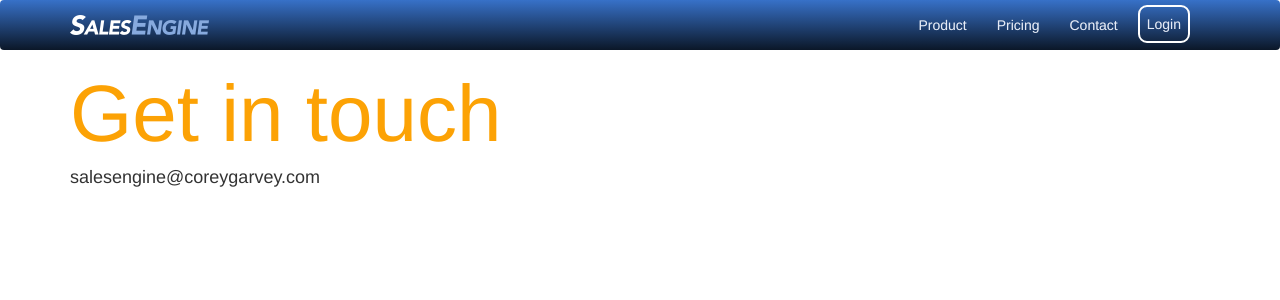
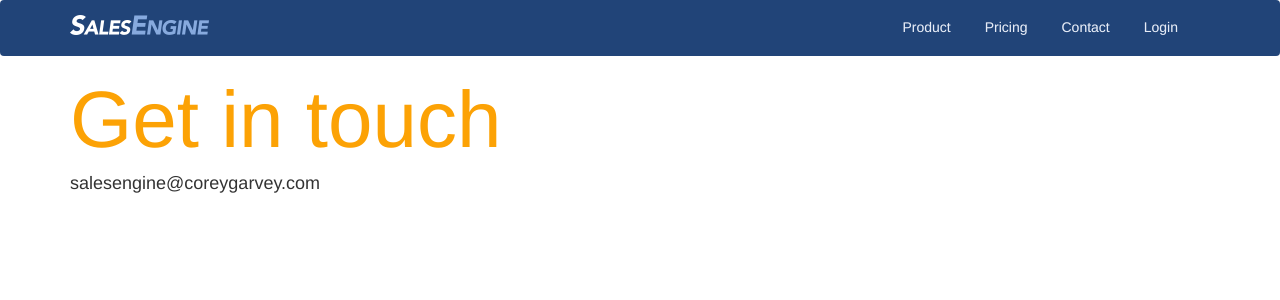
Before and after one commit to coreygarvey/deetboard, a Django app: page /contact/ in a window 1280 px wide. Shown: the top 300 px of the page. Run offline with Django 3.2, Linux system fonts and the light colour scheme; some libraries are stand-ins or nearby versions.

Commit message:
updated nav bar design

```diff
--- a/salesengine/accounts/views.py
+++ b/salesengine/accounts/views.py
@@ -119,6 +119,11 @@ class RegistrationView(ActivationContextMixin, ActivationKeyMixin,
     email_subject_template = 'registration/emails/activation_email_subject.txt'
     form_class = MyRegistrationForm
     template_name = 'registration/landing.html'
+
+    def dispatch(self, request, *args, **kwargs):
+        if request.user.is_authenticated():
+            return HttpResponseRedirect('/home/')
+        return super(RegistrationView, self).dispatch(request, *args, **kwargs)
 
     def get_success_url(self, user):
         return ('registration_complete', (), {})
--- a/salesengine/static/css/base.css
+++ b/salesengine/static/css/base.css
@@ -35,6 +35,10 @@ h1 {
   margin-top:-2px;
 }
 
+.navbar-front {
+  background-color: #214478;
+  background-image: none;
+}
 
 .nav-front > li > a {
   padding: 7px;
@@ -42,16 +46,19 @@ h1 {
   display: block;
   color: #e5ebf6;
   font-weight: 300;
+  border-bottom: #214478 solid 2px;
 }
 .nav-front > li > a:hover,
 .nav-front > li > a:focus {
   text-decoration: underline;
   color: #FFF;
+  text-decoration: none;
+  border-bottom: #FFF solid 2px;
 }
 
 .nav-landing > li,
 .nav-front > li {
-  margin:5px;
+  margin:10px;
 }
 
 .nav-landing > li > a {
@@ -59,32 +66,31 @@ h1 {
   position: relative;
   display: block;
   color: #214478;
-  font-weight: bold;
+  font-weight: 300;
+  border-bottom: #FFF solid 2px;
 }
+
 .nav-landing > li > a:hover,
 .nav-landing > li > a:focus {
-  text-decoration: underline;
-  color: #3771C8;
+  text-decoration: none;
+  border-bottom: #214478 solid 2px;
 }
+
 
 .btn-login-front {
   color: #fff;
-  border-color: #fff;
   border-width: 2px;
-  border-radius:9px;
 }
 
 .btn-nav-front {
   color: #fff;
-  border-width: 3px;
+  border-width: 2px;
 }
 
 .btn-login-landing {
   color: #214478;
   background-color: #fff;
-  border-color: #214478;
   border-width: 2px;
-  border-radius:9px;
 }
 
 .btn-nav-landing {
--- a/salesengine/templates/nav/front-nav.html
+++ b/salesengine/templates/nav/front-nav.html
@@ -15,16 +15,16 @@
     <div id="navbar" class="collapse navbar-collapse">
       <ul class="nav navbar-nav nav-front pull-right">
         <li>
-          <a class="btn btn-nav-front" href="/product/">Product</a>
+          <a class="btn-nav-front" href="/product/">Product</a>
         </li>
         <li>
-          <a class="btn btn-nav-front" href="/pricing/">Pricing</a>
+          <a class="btn-nav-front" href="/pricing/">Pricing</a>
         </li>
         <li>
-          <a class="btn btn-nav-front" href="/contact/">Contact</a>
+          <a class="btn-nav-front" href="/contact/">Contact</a>
         </li>
         <li>
-          <a class="btn btn-login-front" href="/login/">Login</a>
+          <a class="btn-login-front" href="/login/">Login</a>
         </li>
       </ul>
     </div><!--/.nav-collapse -->
```
Also changed, not shown: salesengine/templates/nav/landing-nav.html (+4 -4 lines).
